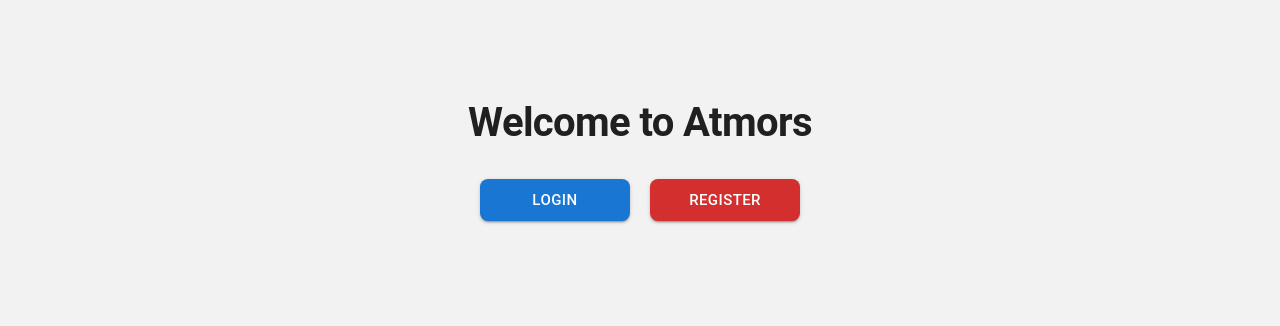
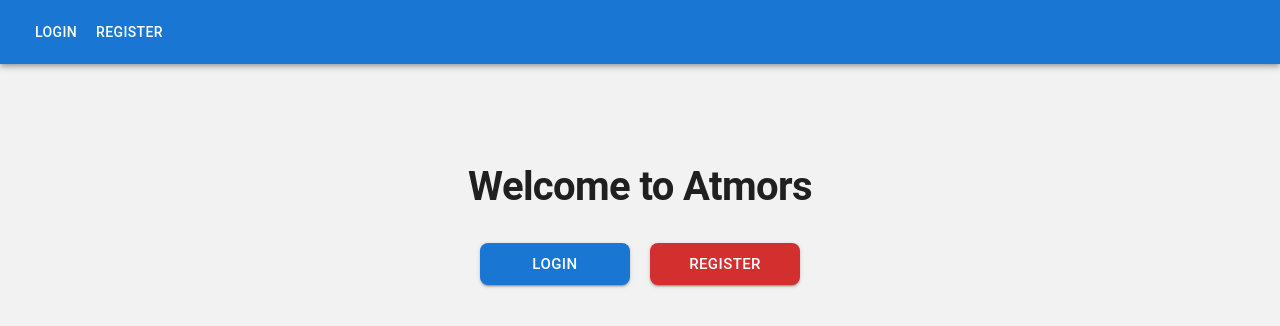
Before and after one commit to HTL-HF/frontend, a React (Vite) app: page / in a window 1280 px wide. Shown: the top 326 px of the page. Built offline with nearby package versions, Linux system fonts and the light colour scheme.

Commit message:
added navbar

```diff
--- a/src/App.tsx
+++ b/src/App.tsx
@@ -12,6 +12,7 @@ import FormsPage from "./views/FormsPage";
 import CreateFormPage from "./views/CreateFromPage";
 import FormPage from "./views/FormPage";
 import PageNotFoundPage from "./views/PageNotFoundPage";
+import Navbar from "./components/Navbar";
 function App() {
   const dispatch = useDispatch();
 
@@ -24,6 +25,7 @@ function App() {
 
   return (
     <>
+      <Navbar />
       <Routes>
         <Route path="/" element={<HomePage />} />
         <Route path="/register" element={<RegisterPage />} />
--- /dev/null
+++ b/src/components/Navbar.tsx
@@ -0,0 +1,73 @@
+import React from "react";
+import {
+  AppBar,
+  Toolbar,
+  Button,
+  IconButton,
+  Menu,
+  MenuItem,
+  Avatar,
+  Box,
+} from "@mui/material";
+import { useState } from "react";
+import { useNavigate } from "react-router-dom";
+import { useDispatch, useSelector } from "react-redux";
+import { AppState } from "../store/rootReducer";
+import { changeUser } from "../types/actions";
+
+const Navbar = () => {
+  const navigate = useNavigate();
+  const dispatch = useDispatch();
+  const [anchorEl, setAnchorEl] = useState<null | HTMLElement>(null);
+  const user = useSelector((state: AppState) => state.user);
+
+  const handleMenuOpen = (event: React.MouseEvent<HTMLButtonElement>) => {
+    setAnchorEl(event.currentTarget);
+  };
+
+  const handleMenuClose = () => {
+    setAnchorEl(null);
+  };
+  const logout = () => {
+    dispatch(changeUser(null));
+    navigate("/");
+  };
+
+  return (
+    <AppBar position="static">
+      <Toolbar sx={{ justifyContent: "space-between" }}>
+        <Box>
+          {user ? (
+            <>
+              <Button color="inherit" onClick={() => navigate("/forms")}>
+                Forms
+              </Button>
+              <Button color="inherit" onClick={() => navigate("/forms/create")}>
+                Create Form
+              </Button>
+            </>
+          ) : (
+            <>
+              <Button color="inherit" onClick={() => navigate("/login")}>
+                Login
+              </Button>
+              <Button color="inherit" onClick={() => navigate("/register")}>
+                Register
+              </Button>
+            </>
+          )}
+        </Box>
+
+        {user && (
+          <Box>
+            <Button color="inherit" onClick={logout}>
+              Logout
+            </Button>
+          </Box>
+        )}
+      </Toolbar>
+    </AppBar>
+  );
+};
+
+export default Navbar;
```
